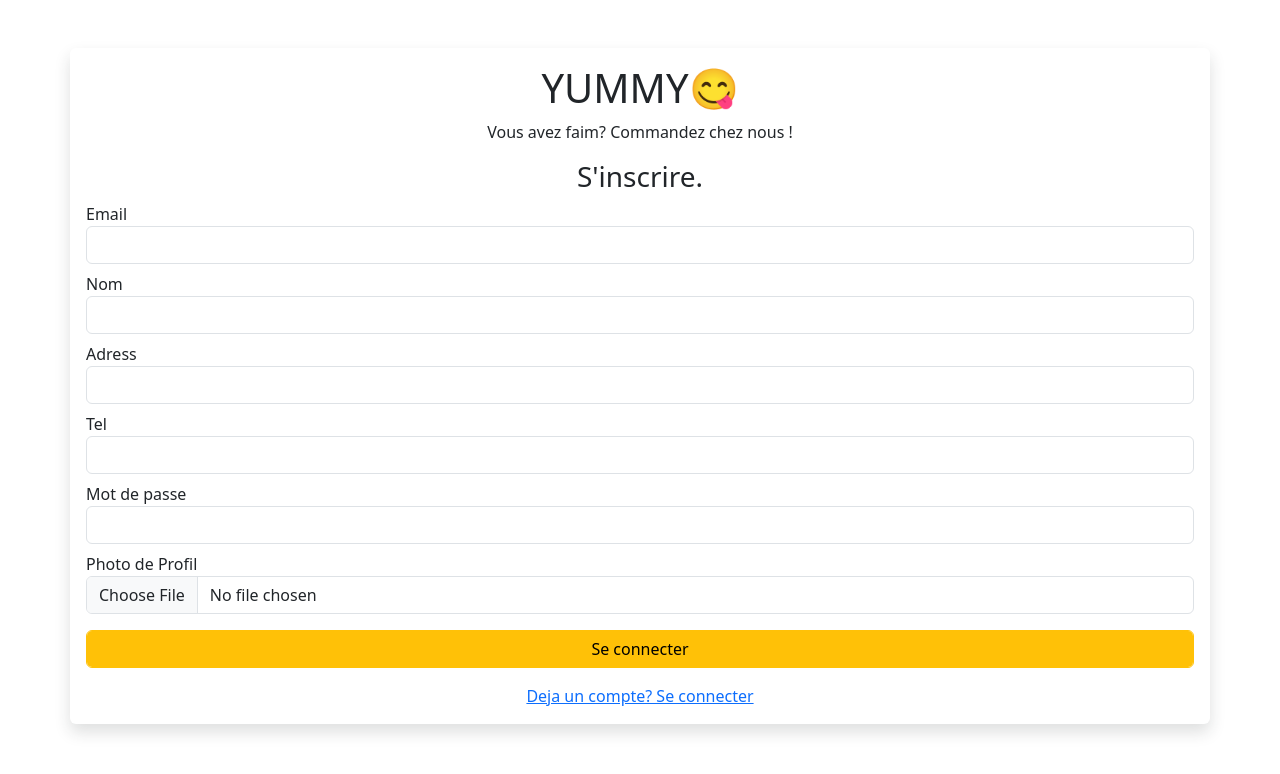
After one commit to branGitfox/Yummy, a PHP site: page /app/view/sign/sign.php in a window 1280 px wide. The commit adds this page. Shown: the top 774 px of the page. Run offline with PHP 8.4, Linux system fonts and the light colour scheme.

Commit message:
sign:adding script to show image after loaded

```diff
--- a/app/view/footer/footer.php
+++ b/app/view/footer/footer.php
@@ -1,5 +1,5 @@
 <body>
     <!-- import du fichier bootstrap.js -->
-    <script src="./assets/js/bootstrap.min.js" ></script>
+    <script src="<?=$dir?>/assets/js/bootstrap.min.js" ></script>
 </body>
 </html>
--- a/app/view/header/header.php
+++ b/app/view/header/header.php
@@ -5,7 +5,7 @@
     <meta name="viewport" content="width=device-width, initial-scale=1.0">
     <!-- import du fichier bootstrap.css -->
     <link rel="stylesheet" href="<?=$dir?>/assets/css/bootstrap.min.css">
-    <link rel="stylesheet" href="./assets/css/scrollbar.css">
+    <!-- <link rel="stylesheet" href="./assets/css/scrollbar.css"> -->
     <title><?=$title?></title>
 </head>
 <body>
--- a/app/view/login/login.php
+++ b/app/view/login/login.php
@@ -35,7 +35,7 @@ require '../header/header.php';
             </div>
     </form>
     <div class="container mt-3 text-center">
-        <a href="">Pas de compte? s'inscrire</a>
+        <a href="../sign/sign.php">Pas de compte? s'inscrire</a>
     </div>
 </div>
 
--- /dev/null
+++ b/app/view/sign/imageController.js
@@ -0,0 +1,11 @@
+const imgContainer = document.querySelector('#img')
+const file = document.querySelector('#file')
+
+file.addEventListener('change', (e) => {
+
+    const data = e.target.files[0]
+    const imgUrl = URL.createObjectURL(data)
+
+    imgContainer.src=imgUrl
+    imgContainer.style.display='block'
+})
--- /dev/null
+++ b/app/view/sign/sign.php
@@ -0,0 +1,64 @@
+<?php
+session_start();
+ini_set('display_errors', 1);
+error_reporting(E_ALL);
+require '../../config/Database.php';
+require '../../model/UserModel.php';
+require '../../controller/UserController.php';
+
+$login = new UserController();
+// $login->ConnectUser();
+$title = 'Yummy | Sign';
+$dir = '../../..';
+require '../header/header.php';
+?>
+
+
+
+<div class="container mt-5 p-3 shadow rounded ">
+    <h1 class='text-center'>YUMMY😋</h1>
+    <p class='text-center'>Vous avez faim? Commandez chez nous !</p>
+    <h3 class='text-center'>S'inscrire.</h3>
+    <form method='post'>
+        <div class="form-group">
+            <div class='mb-2'>
+                <label for="email">Email</label>
+                <input type="email" class="form-control" name="email">
+            </div>
+            <div class='mb-2'>
+                <label for="nom">Nom</label>
+                <input type="text" class="form-control" name="username">
+            </div>
+            <div class='mb-2'>
+                <label for="adress">Adress</label>
+                <input type="text" class="form-control" name="adress">
+            </div>
+            <div class='mb-2'>
+                <label for="tel">Tel</label>
+                <input type="text" class="form-control" name="tel">
+            </div>
+            <div class='mb-2'>
+                <label for="email">Mot de passe</label>
+                <input type="password" class="form-control" name="password">
+            </div>
+            <div class='mb-2'>
+                <label for="profil">Photo de Profil</label>
+                <input id="file" type="file" class="form-control" name="profil">
+                <div class="container mt-2 mb-2 d-flex justify-content-center">
+                     <img id="img" src="" alt="profil" style="display: none; width:100px;height:100px; border-radius:50%">
+                </div>
+
+            </div>
+            <div class='mt-2'>
+                <input  type="submit" class="form-control btn btn-warning" value='Se connecter'>
+
+            </div>
+    </form>
+    <div class="container mt-3 text-center">
+        <a href="">Deja un compte? Se connecter</a>
+    </div>
+</div>
+
+</div>
+<script src="./imageController.js"></script>
+<?php require '../footer/footer.php'; ?>
```
